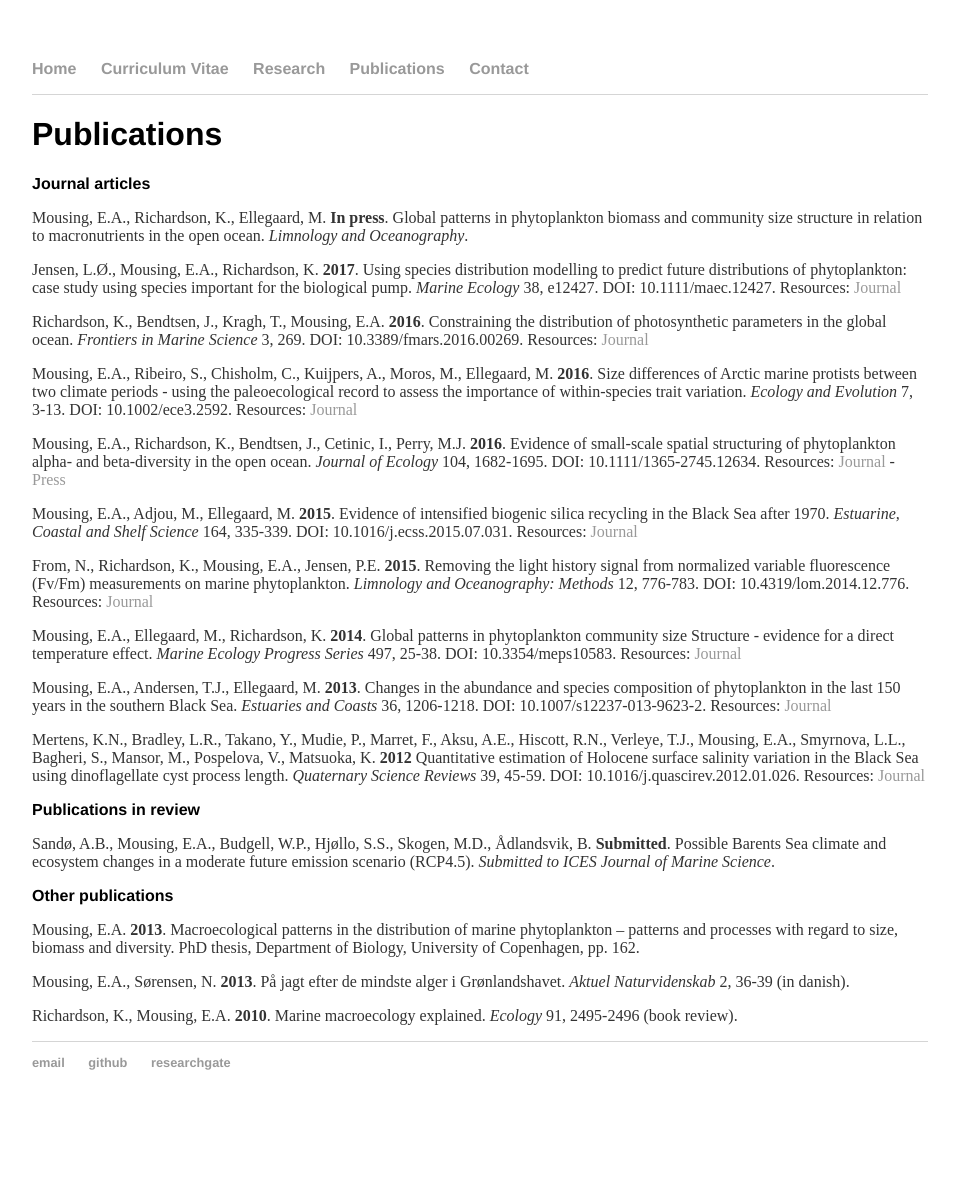
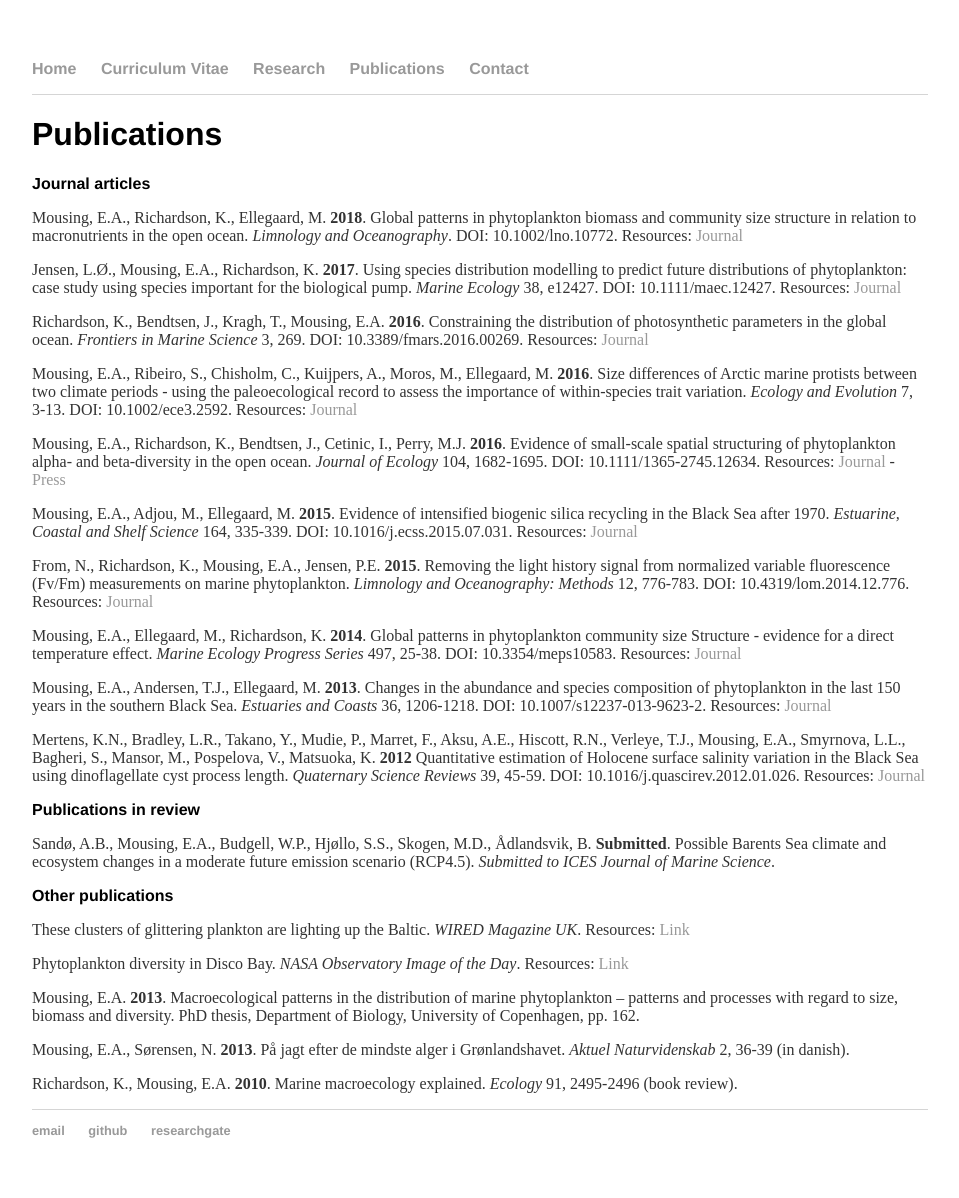
Before and after one commit to eamousing/eamousing.github.io, a Jekyll site: the page built from publications.html, in a window 1280 px wide. Shown: the whole page, without its empty margins (160-1119 px from the left). Built offline with Jekyll 4.4.1, drawn with Linux system fonts in a browser that asks for light colours; Markdown is read by kramdown in place of the engine named in the settings; before the commit the page ends 1130 px from its top, so only the background shows below that.

Commit message:
Updated publications

```diff
--- a/publications.html
+++ b/publications.html
@@ -5,7 +5,8 @@ title: Publications
 <div class="blurb">
 	<h1>Publications</h1>
         <h2>Journal articles</h2>
-            <p>Mousing, E.A., Richardson, K., Ellegaard, M. <b>In press</b>. Global patterns in phytoplankton biomass and community size structure in relation to macronutrients in the open ocean. <i>Limnology and Oceanography</i>.</p>
+            <p>Mousing, E.A., Richardson, K., Ellegaard, M. <b>2018</b>. Global patterns in phytoplankton biomass and community size structure in relation to macronutrients in the open ocean. <i>Limnology and Oceanography</i>. DOI: 10.1002/lno.10772.
+                Resources: <a href="http://onlinelibrary.wiley.com/doi/10.1002/lno.10772/full">Journal</a></p>
             <p>Jensen, L.Ø., Mousing, E.A., Richardson, K. <b>2017</b>. Using species distribution modelling to predict future distributions of phytoplankton: case study using species important for the biological pump. <i>Marine Ecology</i> 38, e12427. DOI: 10.1111/maec.12427.
                 Resources: <a href="http://onlinelibrary.wiley.com/doi/10.1111/maec.12427/abstract">Journal</a></p>
             <p>Richardson, K., Bendtsen, J., Kragh, T., Mousing, E.A. <b>2016</b>. Constraining the distribution of photosynthetic parameters in the global ocean. <i>Frontiers in Marine Science</i> 3, 269. DOI: 10.3389/fmars.2016.00269.
@@ -28,7 +29,12 @@ title: Publications
         <h2>Publications in review</h2>
             <p>Sandø, A.B., Mousing, E.A., Budgell, W.P., Hjøllo, S.S., Skogen, M.D., Ådlandsvik, B. <b>Submitted</b>. Possible Barents Sea climate and ecosystem changes in a moderate future emission scenario (RCP4.5). <i>Submitted to ICES Journal of Marine Science</i>.</p>
 
+
         <h2>Other publications</h2>
+            <p>These clusters of glittering plankton are lighting up the Baltic. <i>WIRED Magazine UK</i>.
+                Resources: <a href=http://www.wired.co.uk/article/these-clusters-of-glittering-plankton-are-the-northern-lights-of-the-sea>Link</a><p>
+            <p>Phytoplankton diversity in Disco Bay. <i>NASA Observatory Image of the Day</i>.
+                Resources: <a href="https://earthobservatory.nasa.gov/IOTD/view.php?id=88863">Link</a></p>
             <p>Mousing, E.A. <b>2013</b>. Macroecological patterns in the distribution of marine phytoplankton – patterns and processes with regard to size, biomass and diversity. PhD thesis, Department of Biology, University of Copenhagen, pp. 162.</p>
             <p>Mousing, E.A., Sørensen, N. <b>2013</b>. På jagt efter de mindste alger i Grønlandshavet. <i>Aktuel Naturvidenskab</i> 2, 36-39 (in danish).</p>
             <p>Richardson, K., Mousing, E.A. <b>2010</b>. Marine macroecology explained. <i>Ecology</i> 91, 2495-2496 (book review).</p>
```
